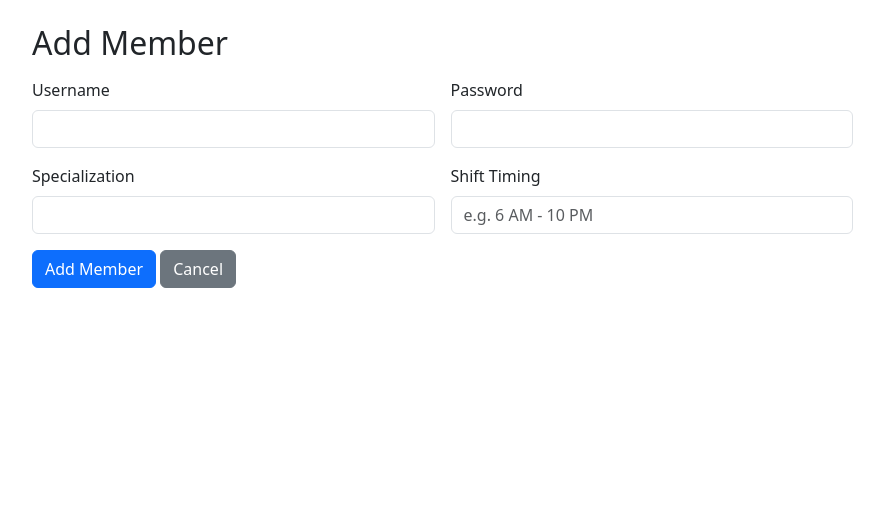
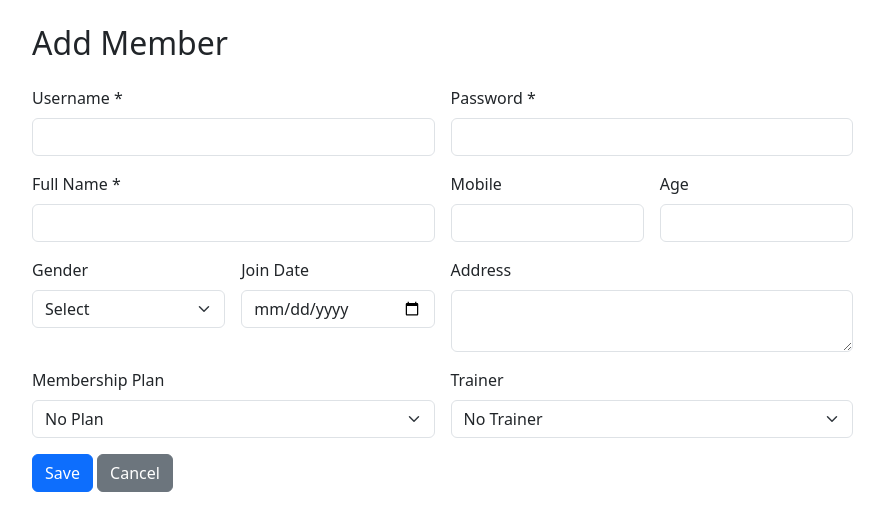
Before and after one commit to aayushofficial-dev/GymMind_AI, a Django app: page /admin_members_add/ in a window 1280 px wide. Shown: the part 56-587 px from the top of the page, without its empty margins (50-934 px from the left). Run offline with Django 4.2, Linux system fonts and the light colour scheme; a user stored in the database is signed in; data comes from the database, SQL or seed files in the repository; both versions use the stored data as it was after the commit.

Commit message:
created a members adding interface

```diff
--- a/gymapp/templates/admin_member_form.html
+++ b/gymapp/templates/admin_member_form.html
@@ -2,50 +2,164 @@
 
 {% block content %}
 
-<h2 class="mb-3">
-    {%if mode == 'add'%}
-        Add  Member
-    {%else%}
+<h2 class="mb-4">
+    {% if mode == 'add' %}
+        Add Member
+    {% else %}
         Edit Member
-    {%endif%}
-
+    {% endif %}
 </h2>
 
 <form method="post" class="row g-3 w-75">
+
     {% csrf_token %}
+
+    {% if mode == 'edit' %}
+        <input type="hidden" name="member_id" value="{{ member.id }}">
+    {% endif %}
+
     <div class="col-md-6">
-        <label class="form-label">Username</label>
-        <input type="text" name="username" class="form-control">
-    </div>
-    <div class="col-md-6">
-        <label class="form-label">Password</label>
-        <input type="password" name="password" class="form-control">
-    </div>
-    <div class="col-md-6">
-        <label class="form-label">Specialization</label>
-        <input type="text" name="specialization" class="form-control" value="{{member.specialization|default:''}}">
-    </div>
-    <div class="col-md-6">
-        <label  class="form-label">Shift Timing</label>
-        <input type="text" name="shift_timing" class="form-control" value="{{member.shift_timing|default:''}}"
-        placeholder="e.g. 6 AM - 10 PM">
+        <label class="form-label">Username *</label>
+        <input
+            type="text"
+            name="username"
+            class="form-control"
+            value="{{ member.username|default:'' }}"
+            required
+        >
     </div>
 
-<div class="col-md-6">
-    <button type="submit" class="btn btn-primary">
-        {%if mode == 'add'%}
-            Add Member
-        {%else%}
-            Update Member
-        {%endif%}
-    </button>
-<a href="{% url 'admin_members_list' %}" class="btn btn-secondary">Cancel</a>
-</div>
+    <div class="col-md-6">
+        <label class="form-label">Password *</label>
+        <input
+            type="password"
+            name="password"
+            class="form-control"
+            {% if mode == 'add' %}required{% endif %}
+        >
+    </div>
+
+    <div class="col-md-6">
+        <label class="form-label">Full Name *</label>
+        <input
+            type="text"
+            name="full_name"
+            class="form-control"
+            value="{{ member.full_name|default:'' }}"
+            required
+        >
+    </div>
+
+    <div class="col-md-3">
+        <label class="form-label">Mobile</label>
+        <input
+            type="text"
+            name="mobile"
+            class="form-control"
+            value="{{ member.mobile|default:'' }}"
+            maxlength="10"
+        >
+    </div>
 
 
-    </form>
+    <div class="col-md-3">
+        <label class="form-label">Age</label>
+        <input
+            type="number"
+            name="age"
+            class="form-control"
+            value="{{ member.age|default:'' }}"
+        >
+    </div>
 
 
+    <div class="col-md-3">
+        <label class="form-label">Gender</label>
+        <select name="gender" class="form-select">
+            <option value="">Select</option>
+            <option value="Male"
+                {% if member.gender == "Male" %}selected{% endif %}>
+                Male
+            </option>
+            <option value="Female"
+                {% if member.gender == "Female" %}selected{% endif %}>
+                Female
+            </option>
+            <option value="Other"
+                {% if member.gender == "Other" %}selected{% endif %}>
+                Other
+            </option>
+        </select>
+    </div>
 
 
+    <div class="col-md-3">
+        <label class="form-label">Join Date</label>
+        <input
+            type="date"
+            name="join_date"
+            class="form-control"
+            value="{{ member.join_date|date:'Y-m-d' }}"
+        >
+    </div>
+
+
+    <div class="col-md-6">
+        <label class="form-label">Address</label>
+        <textarea
+            name="address"
+            class="form-control"
+            rows="2"
+        >{{ member.address|default:'' }}</textarea>
+    </div>
+
+    <div class="col-md-6">
+        <label class="form-label">Membership Plan</label>
+        <select name="membership_plan" class="form-select">
+            <option value="">No Plan</option>
+
+            {% for plan in plans %}
+                <option value="{{ plan.id }}"
+                    {% if member.membership_plan_id == plan.id %}selected{% endif %}>
+                    {{ plan.name }}
+                </option>
+            {% endfor %}
+        </select>
+    </div>
+
+
+    <div class="col-md-6">
+        <label class="form-label">Trainer</label>
+        <select name="trainer" class="form-select">
+            <option value="">No Trainer</option>
+
+            {% for trainer in trainers %}
+                <option value="{{ trainer.id }}"
+                    {% if member.trainer_id == trainer.id %}selected{% endif %}>
+                    {{ trainer.name }}
+                </option>
+            {% endfor %}
+        </select>
+    </div>
+
+
+    <div class="col-12 mt-3">
+        <button type="submit" class="btn btn-primary">
+            {% if mode == 'add' %}
+                Save
+            {% else %}
+                Update Member
+            {% endif %}
+        </button>
+
+        <a
+            href="{% url 'admin_members_list' %}"
+            class="btn btn-secondary"
+        >
+            Cancel
+        </a>
+    </div>
+
+</form>
+
 {% endblock %}
--- a/gymapp/views.py
+++ b/gymapp/views.py
@@ -239,6 +239,7 @@ def admin_member_add(request):
 @admin_required
 def admin_member_edit(request, member_id):
     member = MemberProfile.objects.get(id=member_id)
+
     plans = MembershipPlan.objects.all().order_by('duration_months')
     trainers = Trainer.objects.all().order_by('name')
 
@@ -248,14 +249,16 @@ def admin_member_edit(request, member_id):
         age = request.POST.get('age')
         gender = request.POST.get('gender')
         address = request.POST.get('address')
-        join_date = request.POST.get('join_date') or member.join_date # Default to existing join_date if not provided
+        join_date = request.POST.get('join_date') or member.join_date
+
         plan_id = request.POST.get('plan_id')
         trainer_id = request.POST.get('trainer_id')
 
         plan = MembershipPlan.objects.get(id=plan_id) if plan_id else None
         trainer = Trainer.objects.get(id=trainer_id) if trainer_id else None
 
-        if full_name and mobile and age and gender and address and join_date and plan and trainer:
+        if full_name and mobile and age and gender and address and join_date:
+
             member.full_name = full_name
             member.mobile = mobile
             member.age = age
@@ -264,17 +267,36 @@ def admin_member_edit(request, member_id):
             member.join_date = join_date
             member.plan = plan
             member.trainer = trainer
+
             member.save()
-            messages.success(request, 'Member updated successfully!')
+
+            messages.success(
+                request,
+                'Member updated successfully!'
+            )
+
             return redirect('admin_members_list')
+
         else:
-            messages.error(request, 'Please fill in all the required fields.')
+            messages.error(
+                request,
+                'Please fill in all the required fields.'
+            )
 
-    return render(request, 'admin_member_form.html', {'member': member, 'plans':plans, 'trainers': trainers, 'mode': 'edit'})
+    return render(
+        request,
+        'admin_member_form.html',
+        {
+            'member': member,
+            'plans': plans,
+            'trainers': trainers,
+            'mode': 'edit'
+        }
+    )
 
 @admin_required
-def admin_member_delete(request, membet_id):
-    member = MemberProfile.objects.get(id=membet_id)
+def admin_member_delete(request, member_id):
+    member = MemberProfile.objects.get(id=member_id)
     if request.method == 'POST':
         user = member.user # get the associated user
         user.delete() # delete the user, which will also delete the associated memberprofile due
```
Also changed, not shown: db.sqlite3.
